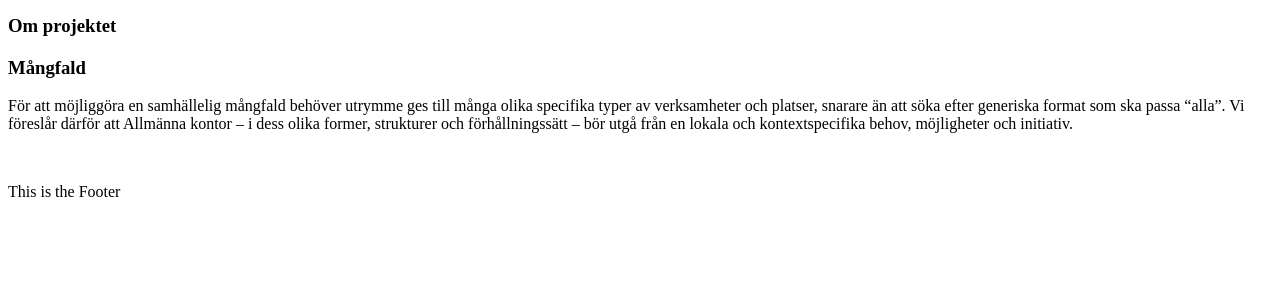
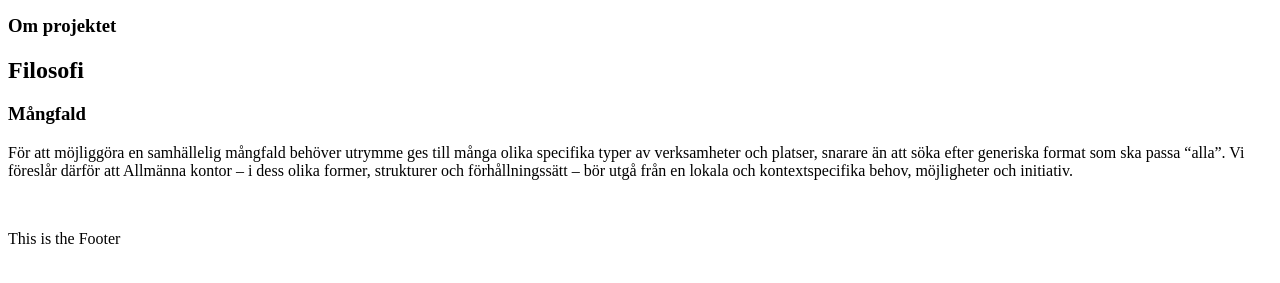
Before and after one commit to dilettant/allmannakontoret, a Jekyll site: the page built from om_projektet/mangfald.md, in a window 1280 px wide, cut to the strip 318-601 px from the top of the page. Built offline with Jekyll 4.4.1, drawn with Linux system fonts in a browser that asks for light colours.

Commit message:
optimizing readability

```diff
--- a/_layouts/global.html
+++ b/_layouts/global.html
@@ -4,8 +4,9 @@
 <article class="hentry">
   <header>
     {% capture title %}{% if site[page.category] %}{{site[page.category]}}{% else %}{{page.category}}{% endif %}{% endcapture %}
+    {% capture subtitle %}{% if site[page.parent] %}{{site[page.parent]}}{% else %}{{page.parent | replace:'_', ''}}{% endif %}{% endcapture %}
     <h1 id="top" class="entry-title">{{title}}</h2>
-    <h2 class="entry-summary">{% unless page.main%}{{site[page.parent] | capitalize}}{% endunless %}</h3>
+    <h2 class="entry-summary">{% unless page.main%}{{subtitle | capitalize}}{% endunless %}</h3>
     <h3 class="entry-summary">{% unless page.main%}{{page.title | capitalize}}{% endunless %}</h3>
   </header>
   <div class="hentry-content">{{ content }}</div>
```
